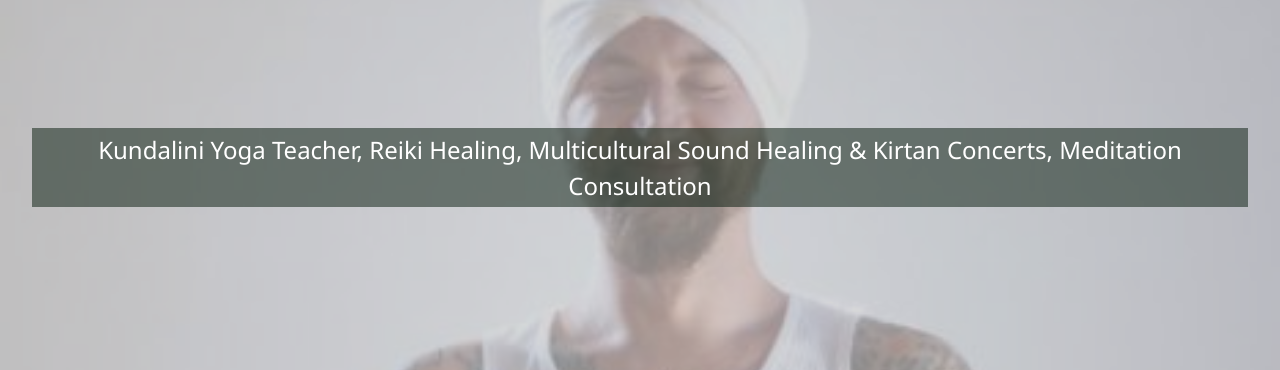
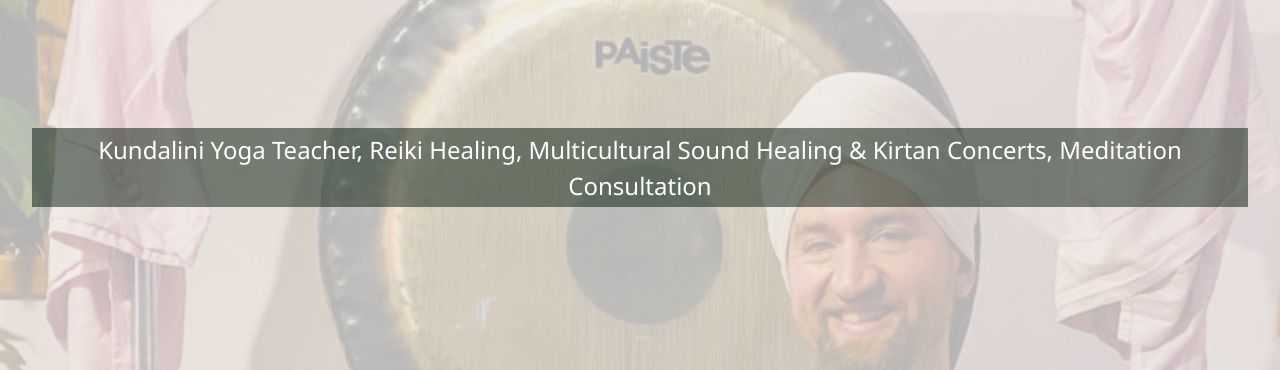
Before and after one commit to panchoroo/bumblesampson, a website: page dist/index.html in a window 1280 px wide. Shown: the part 247-617 px from the top of the page. Drawn offline with Linux system fonts and the light colour scheme.

Commit message:
Update images and styling

```diff
--- a/scss/_config.scss
+++ b/scss/_config.scss
@@ -2,8 +2,8 @@ $primary-color: #020e05;
 $secondary-color: #06290e;
 $white: #fff;
 $show-home-image: true;
-$home-image: url(../img/sadanam.jpg);
-$background-opacity: 0.65;
+$home-image: url(../img/sada_nam.jpg);
+$background-opacity: 0.75;
 
 .white-text {
   color: $white
@@ -26,9 +26,9 @@ $background-opacity: 0.65;
         top: 0;
         right: 0;
         width: 100%;
-        height: 100%;
+        height: 130vh;
         z-index: -1;
-        background: rgba(rgb(196, 196, 196), $background-opacity);
+        background: rgba(rgb(240, 239, 239), $background-opacity);
       }
     }
   }
--- a/scss/_mobile.scss
+++ b/scss/_mobile.scss
@@ -93,6 +93,9 @@ ul.menu-nav,
 
 // Tablets & Small Laptops
 @include mediaMd {
+  body#bg-img:after {
+    height: 100%;
+  }
   main {
     align-items: center;
     text-align: center;
--- a/scss/main.scss
+++ b/scss/main.scss
@@ -15,7 +15,6 @@ body {
   line-height: 1.5;
 }
 
-// Headings
 h1,
 h2,
 h3 {
@@ -116,7 +115,6 @@ main {
   }
 }
 
-// Work/Projects
 .projects {
   display: grid;
   grid-gap: 0.7rem;
@@ -134,7 +132,6 @@ main {
   }
 }
 
-// Contact Page
 .boxes {
   display: flex;
   flex-wrap: wrap;
@@ -160,7 +157,6 @@ main {
   }
 }
 
-// Button Styles
 .btn {
   display: block;
   padding: 0.5rem 1rem;
```
Also changed, not shown: scss/_menu.scss (+0 -8 lines), dist/css/main.css, dist/img/yoga_outreach.jpeg (deleted).
